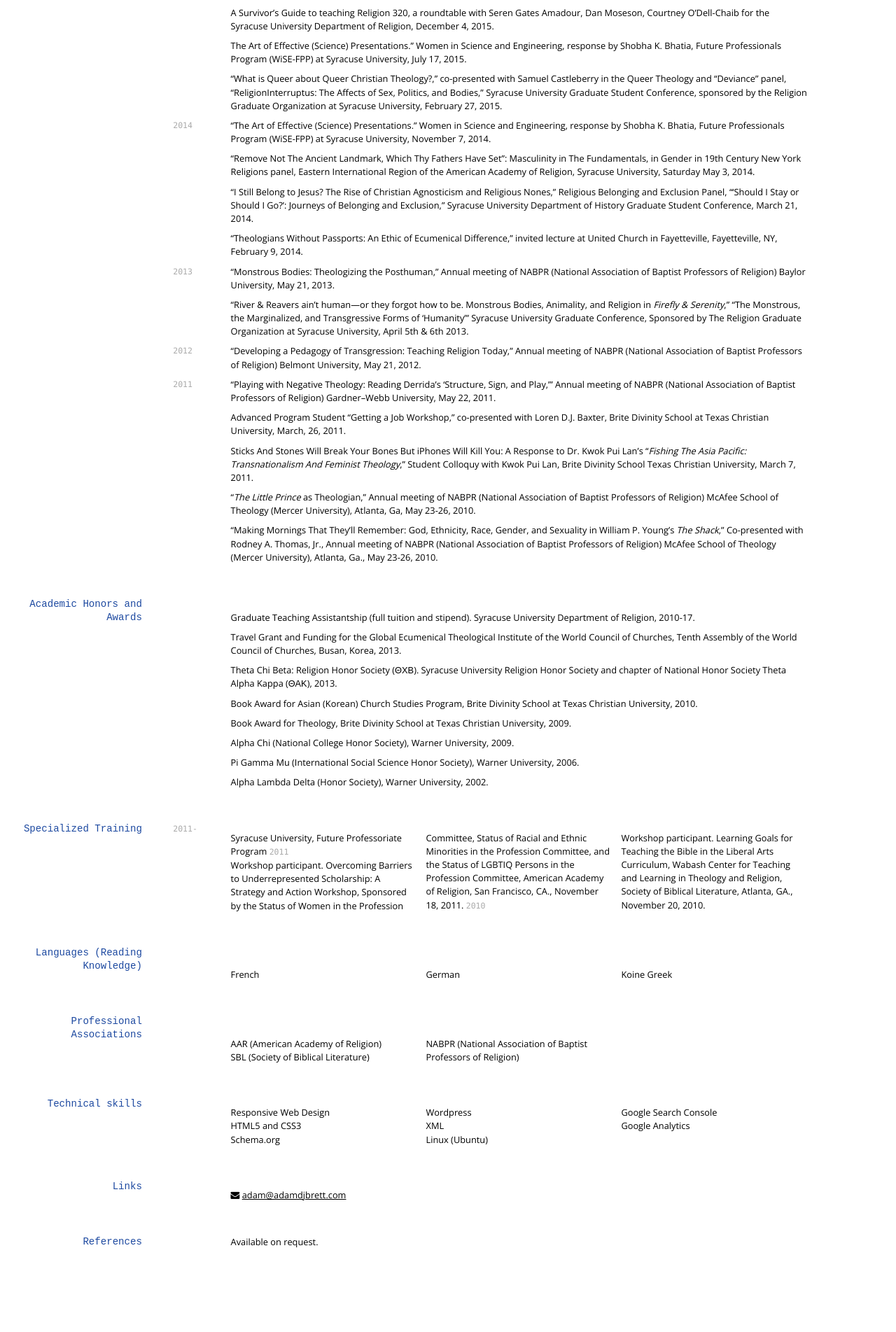
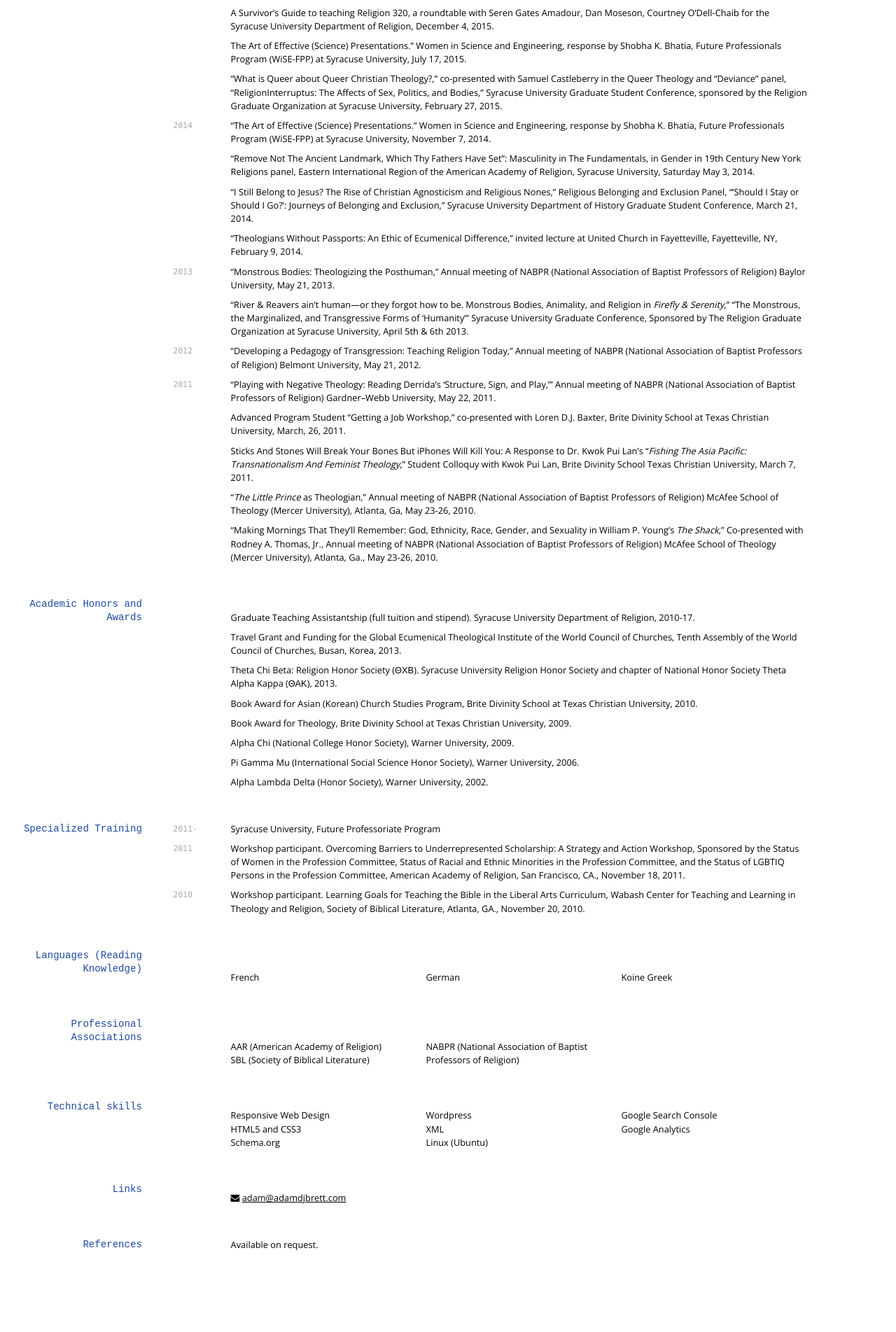
Before and after one commit to blmoore/md-cv, a Jekyll site: the page built from index.md, in a window 1280 px wide. Shown: the part 3179-5082 px from the top of the page at 70% size. Built offline with Jekyll 4.4.1, drawn with Linux system fonts in a browser that asks for light colours; nearby versions of some CDN libraries.

Commit message:
spacing tweaks

```diff
--- a/index.md
+++ b/index.md
@@ -251,11 +251,13 @@ Alpha Lambda Delta (Honor Society), Warner University, 2002.
 
 ## Specialized Training
 `2011-`
-* Syracuse University, Future Professoriate Program
+Syracuse University, Future Professoriate Program
+
 `2011`
-* Workshop participant. Overcoming Barriers to Underrepresented Scholarship: A Strategy and Action Workshop, Sponsored by the Status of Women in the Profession Committee, Status of Racial and Ethnic Minorities in the Profession Committee, and the Status of LGBTIQ Persons in the Profession Committee, American Academy of Religion, San Francisco, CA., November 18, 2011.
+Workshop participant. Overcoming Barriers to Underrepresented Scholarship: A Strategy and Action Workshop, Sponsored by the Status of Women in the Profession Committee, Status of Racial and Ethnic Minorities in the Profession Committee, and the Status of LGBTIQ Persons in the Profession Committee, American Academy of Religion, San Francisco, CA., November 18, 2011.
+
 `2010`
-* Workshop participant. Learning Goals for Teaching the Bible in the Liberal Arts Curriculum, Wabash Center for Teaching and Learning in Theology and Religion, Society of Biblical Literature, Atlanta, GA., November 20, 2010.
+Workshop participant. Learning Goals for Teaching the Bible in the Liberal Arts Curriculum, Wabash Center for Teaching and Learning in Theology and Religion, Society of Biblical Literature, Atlanta, GA., November 20, 2010.
 
 ## Languages (Reading Knowledge)
 * French
```
